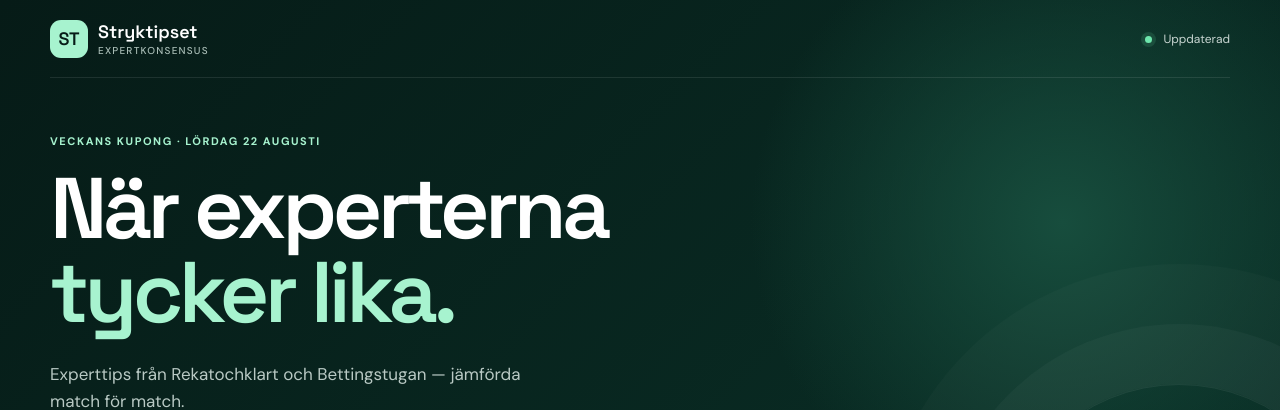
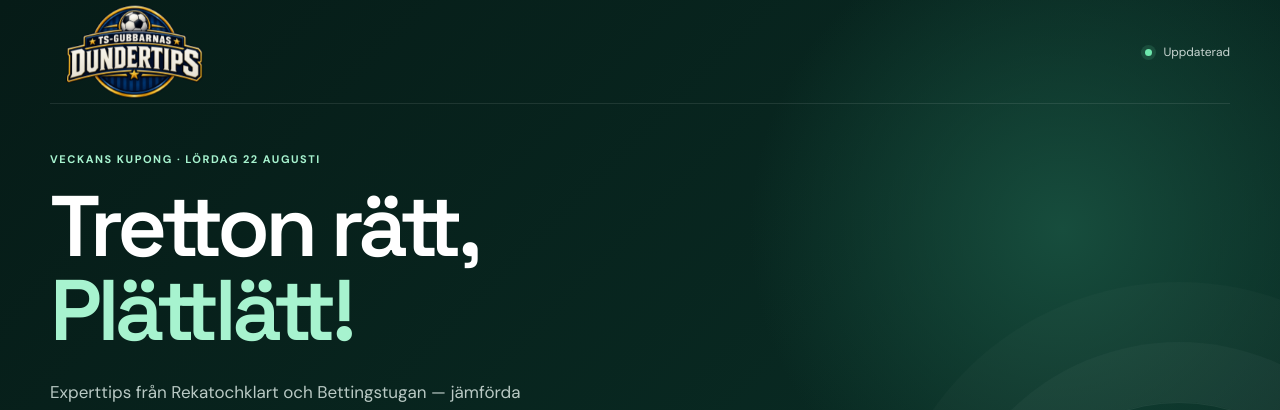
Before and after one commit to gustavsund-sys/stryktips, a React (Vite) app: page / in a window 1280 px wide. Shown: the top 410 px of the page. Built offline with nearby package versions, Linux system fonts and the light colour scheme; no server answers; the database is empty.

Commit message:
Rebrand site as TS-Gubbarnas Dundertips

```diff
--- a/index.html
+++ b/index.html
@@ -1 +1 @@
-<!doctype html><html lang="sv"><head><meta charset="UTF-8"/><meta name="viewport" content="width=device-width,initial-scale=1.0"/><meta name="theme-color" content="#071c18"/><meta name="description" content="Veckans experttips för Stryktipset, sammanställda på ett ställe."/><title>Stryktipset · Expertkonsensus</title></head><body><div id="root"></div><script type="module" src="/src/main.tsx"></script></body></html>
+<!doctype html><html lang="sv"><head><meta charset="UTF-8"/><meta name="viewport" content="width=device-width,initial-scale=1.0"/><meta name="theme-color" content="#071c18"/><meta name="description" content="TS-Gubbarnas Dundertips – veckans experttips för Stryktipset, sammanställda på ett ställe."/><title>TS-Gubbarnas Dundertips</title></head><body><div id="root"></div><script type="module" src="/src/main.tsx"></script></body></html>
--- a/src/App.tsx
+++ b/src/App.tsx
@@ -5,6 +5,7 @@ import { SystemPanel } from './components/SystemPanel';
 import { AliasApproval } from './components/AliasApproval';
 import { getAliasReview, getCurrentRound } from './services/firebase';
 import type { AliasReview, Classification, Round } from './types';
+import logo from './assets/ts-gubbarnas-dundertips.png';
 
 type Filter = 'all' | 'strong' | 'consensus' | 'disagreement' | 'deviation';
 const swedishDate = (date: string) => new Intl.DateTimeFormat('sv-SE', { weekday: 'long', day: 'numeric', month: 'long' }).format(new Date(`${date}T12:00:00`));
@@ -20,13 +21,13 @@ export default function App() {
   const visible = filter === 'all' ? round.matches : round.matches.filter((match) => filter === 'deviation' ? Boolean(match.expertDeviation) : match.classification === filter);
   const filters: [Filter, string][] = [['all', 'Alla'], ['strong', '🔥 Spikar'], ['consensus', '✓ Konsensus'], ['disagreement', '! Oense'], ['deviation', '💎 Avvikelser']];
   return <>
-    <header className="hero"><nav><a className="brand" href="/"><span>ST</span>Stryktipset<small>Expertkonsensus</small></a><span className="live"><i/> Uppdaterad</span></nav><div className="eyebrow">Veckans kupong · {swedishDate(round.roundDate)}</div><h1>När experterna<br/><em>tycker lika.</em></h1><p className="intro">Experttips från Rekatochklart och Bettingstugan — jämförda match för match.</p><div className="meta"><span><b>13</b> matcher</span><span><b>{round.expertCount}</b> experter</span><span><b>{new Intl.DateTimeFormat('sv-SE', { hour: '2-digit', minute: '2-digit' }).format(new Date(round.updatedAt))}</b> uppdaterad</span></div></header>
+    <header className="hero"><nav><a className="brand" href="./" aria-label="TS-Gubbarnas Dundertips"><img src={logo} alt="TS-Gubbarnas Dundertips"/></a><span className="live"><i/> Uppdaterad</span></nav><div className="eyebrow">Veckans kupong · {swedishDate(round.roundDate)}</div><h1>Tretton rätt,<br/><em>Plättlätt!</em></h1><p className="intro">Experttips från Rekatochklart och Bettingstugan — jämförda match för match.</p><div className="meta"><span><b>13</b> matcher</span><span><b>{round.expertCount}</b> experter</span><span><b>{new Intl.DateTimeFormat('sv-SE', { hour: '2-digit', minute: '2-digit' }).format(new Date(round.updatedAt))}</b> uppdaterad</span></div></header>
     <main>
       <section className="summary"><div><Flame/><span><b>{counts.strong}</b> spikkandidater</span></div><div><CheckCircle2/><span><b>{counts.consensus}</b> med konsensus</span></div><div><AlertTriangle/><span><b>{counts.disagreement}</b> oense</span></div><div><ShieldCheck/><span><b>{deviationCount}</b> expertavvikelser</span></div></section>
       {demo && <div className="notice">Ingen livekupong har publicerats ännu — demodata visas tills källorna har validerats.</div>}
       {review && <AliasApproval review={review}/>}
       {Object.entries(round.sources).filter(([, source]) => source.status === 'ERROR').map(([name, source]) => <div className="warning" key={name}><AlertTriangle size={18}/><span><b>{name}</b> kunde inte uppdateras. Senast fungerande data används.{source.message && <small>{source.message}</small>}</span></div>)}
       <section className="content"><div className="matches"><div className="section-head"><div><small>13 matcher</small><h2>Match för match</h2></div><div className="filters" role="group" aria-label="Filtrera matcher">{filters.map(([id, label]) => <button className={filter === id ? 'active' : ''} onClick={() => setFilter(id)} key={id}>{label}</button>)}</div></div><div className="match-list">{visible.map((match) => <MatchCard match={match} key={match.matchNumber}/>)}</div>{!visible.length && <p className="empty">Inga matcher i det här filtret.</p>}</div><aside><SystemPanel matches={round.matches} rows={round.systemRows}/><div className="source-card"><small>Källor</small><h3>Öppet redovisade tips</h3><p>Expertanalyserna sammanställs från externa källor. Svenska Spel används separat för officiell kupong och streckfördelning.</p>{Object.keys(round.sources).map((source) => { const sources: Record<string,[string,string]> = { rekatochklart:['Rekatochklart','https://www.rekatochklart.com/tips/stryktipset/'], bettingstugan:['Bettingstugan','https://bettingstugan.se/stryktipset/'], understreckat:['Understreckat','https://understreckat.se/stryktipset'], svenskaspel:['Svenska Spel','https://spela.svenskaspel.se/stryktipset/systemspel/speltips'] }; const link = sources[source] ?? [source,'#']; return <a key={source} href={link[1]} target="_blank" rel="noreferrer">{link[0]} ↗</a>; })}</div></aside></section>
-    </main><footer><span>Stryktipset Expertkonsensus</span><p>Spela ansvarsfullt. 18+ · En sammanställning, inte ett spelråd.</p></footer>
+    </main><footer><span>TS-Gubbarnas Dundertips</span><p>Spela ansvarsfullt. 18+ · En sammanställning, inte ett spelråd.</p></footer>
   </>;
 }
```
Also changed, not shown: src/assets/ts-gubbarnas-dundertips.png (added), src/styles.css.
